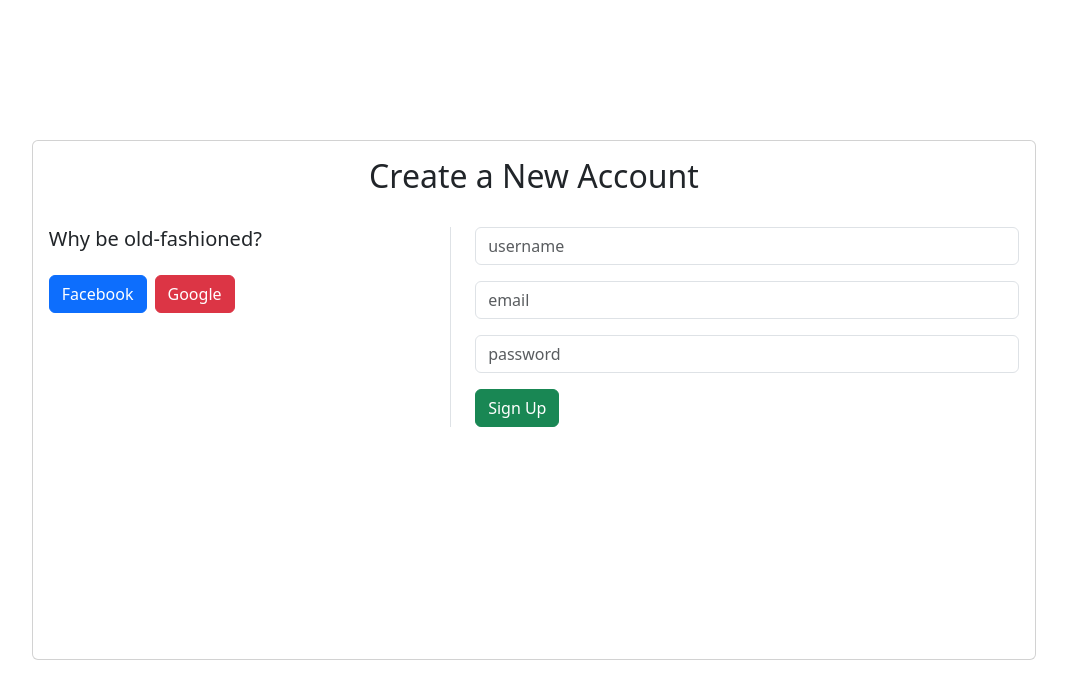
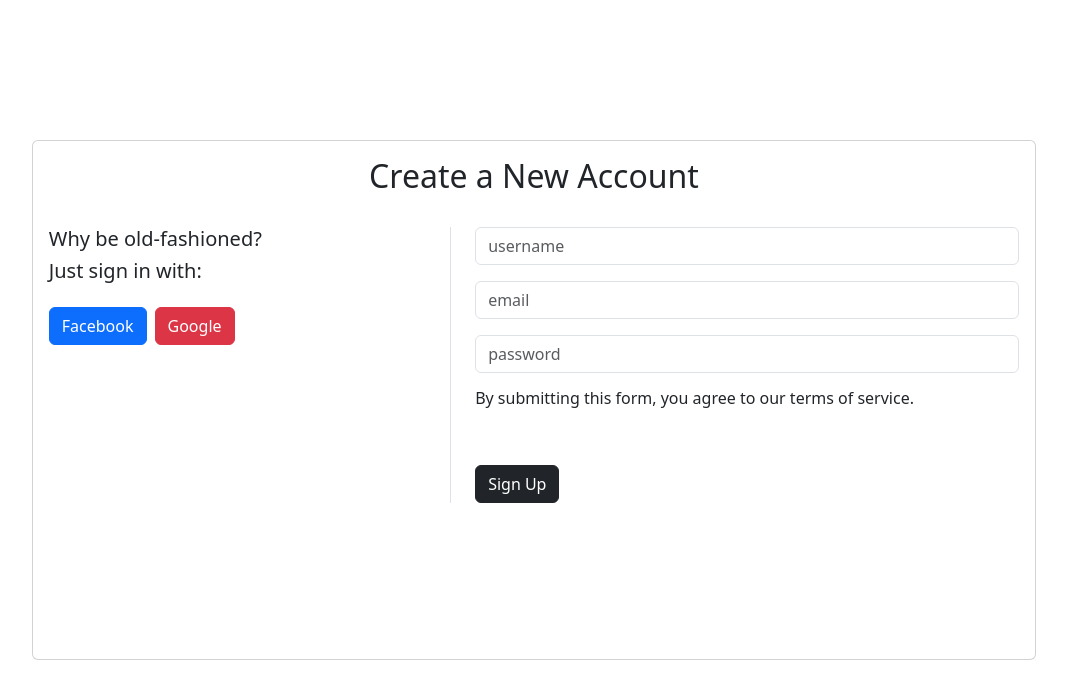
Before and after one commit to fshah21/gocoach, a React (Create React App) app in the folder frontend/: page /signup in a window 1280 px wide. Shown: the top 698 px of the page, without its empty margins (106-1173 px from the left). Built offline with nearby package versions, Linux system fonts and the light colour scheme.

Commit message:
Some styling for signup component

```diff
--- a/frontend/src/components/Signup.js
+++ b/frontend/src/components/Signup.js
@@ -21,6 +21,7 @@ const Signup = () => {
                   <Row className="mb-3">
                     <Col>
                       <h5>Why be old-fashioned?</h5>
+                      <h5>Just sign in with:</h5>
                     </Col>
                   </Row>
                   <Row>
@@ -45,7 +46,8 @@ const Signup = () => {
                       {/* <Form.Label>Password</Form.Label> */}
                       <Form.Control type="password" placeholder="password" />
                     </Form.Group>
-                    <Button variant="success" onClick={handleSignup} block>Sign Up</Button>
+                    <h6>By submitting this form, you agree to our terms of service.</h6>
+                    <Button bg="dark" variant="dark" onClick={handleSignup} block className="mt-5">Sign Up</Button>
                   </Form>
                 </Col>
               </Row>
```
